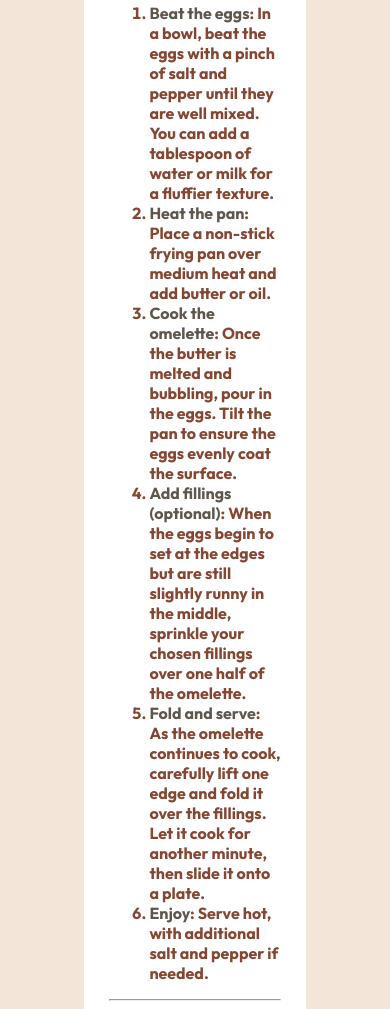
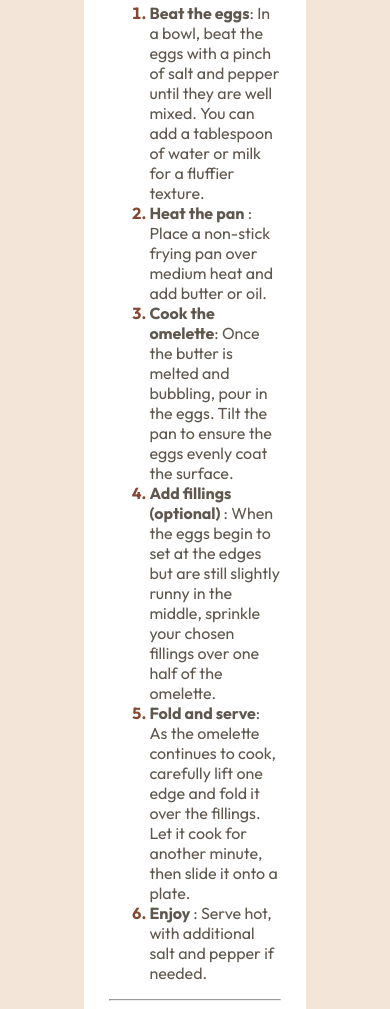
Before and after one commit to TomasRivetta/recipe-page-FM, a plain HTML site: page index.html in a window 390 px wide. Shown: the part 1395-2404 px from the top of the page. Drawn offline with Linux system fonts and the light colour scheme.

Commit message:
aplicando estilos apra responsive

```diff
--- a/css/main.css
+++ b/css/main.css
@@ -90,6 +90,12 @@ img {
   font-weight: bold;
 }
 
+.item-time-instrucciones-descripcion {
+  color: var(--stone-600);
+  font-weight: normal;
+
+}
+
 .nutricion-introduccion {
   font-family: var(--font-family-outfit);
   font-size: 12px;
@@ -128,3 +134,14 @@ footer {
 .attribution a {
   color: hsl(228, 45%, 44%);
 }
+
+/* MOBILE */
+
+/* - Mobile: 375px */
+@media (max-width: 375px) {
+
+
+  .contenedor-receta {
+    margin: 0;
+  }
+}
--- a/index.html
+++ b/index.html
@@ -15,7 +15,6 @@
 <body>
 
   <div class="contenedor-principal">
-
     <div class="contenedor-receta">
 
       <div class="contenedor-image">
@@ -75,45 +74,51 @@
         </ul>
       </div>
 
-
-
       <hr>
 
       <div>
         <h2 class="titulo-instrucciones">Instructions</h2>
         <ol>
           <li class="item-time-instrucciones">
-            <strong class="item-time-preparacion-titulo">Beat the eggs</strong>: In a bowl, beat the eggs with a pinch
+            <strong class="item-time-preparacion-titulo">Beat the eggs</strong><span
+              class="item-time-instrucciones-descripcion">: In a bowl, beat the eggs with a pinch
               of salt and pepper until they are well mixed. You can add a tablespoon of water or milk for a fluffier
-            texture.
+              texture.</span>
           </li>
           <li class="item-time-instrucciones">
-            <strong class="item-time-preparacion-titulo">Heat the pan</strong>: Place a non-stick frying pan over medium
+            <strong class="item-time-preparacion-titulo">Heat the pan</strong><span
+              class="item-time-instrucciones-descripcion">
+              : Place a non-stick frying pan over medium
               heat
               and
               add butter or oil.
+            </span>
           </li>
           <li class="item-time-instrucciones">
-            <strong class="item-time-instruccion-titulo">Cook the omelette</strong>: Once the butter is melted and
+            <strong class="item-time-instruccion-titulo">Cook the omelette</strong><span
+              class="item-time-instrucciones-descripcion">: Once the butter is melted and
               bubbling, pour
               in the eggs. Tilt the pan to ensure
-            the eggs evenly coat the surface.
+              the eggs evenly coat the surface.</span>
           </li>
           <li class="item-time-instrucciones">
-            <strong class="item-time-instruccion-titulo">Add fillings (optional)</strong>: When the eggs begin to set at
+            <strong class="item-time-instruccion-titulo">Add fillings (optional)</strong>
+            <span class="item-time-instrucciones-descripcion">: When the eggs begin to set at
               the edges but are still
               slightly runny in the
-            middle, sprinkle your chosen fillings over one half of the omelette.
+              middle, sprinkle your chosen fillings over one half of the omelette.</span>
           </li>
           <li class="item-time-instrucciones">
-            <strong class="item-time-instruccion-titulo">Fold and serve</strong>: As the omelette continues to cook,
+            <strong class="item-time-instruccion-titulo">Fold and serve</strong><span
+              class="item-time-instrucciones-descripcion">: As the omelette continues to cook,
               carefully
               lift one edge and fold it over the
-            fillings. Let it cook for another minute, then slide it onto a plate.
+              fillings. Let it cook for another minute, then slide it onto a plate.</span>
           </li>
           <li class="item-time-instrucciones">
-            <strong class="item-time-instruccion-titulo">Enjoy</strong>: Serve hot, with additional salt and pepper if
-            needed.
+            <strong class="item-time-instruccion-titulo">Enjoy</strong>
+            <span class="item-time-instrucciones-descripcion">: Serve hot, with additional salt and pepper if
+              needed.</span>
           </li>
         </ol>
 
```
Lines whose indentation alone changed are shown as unchanged.
